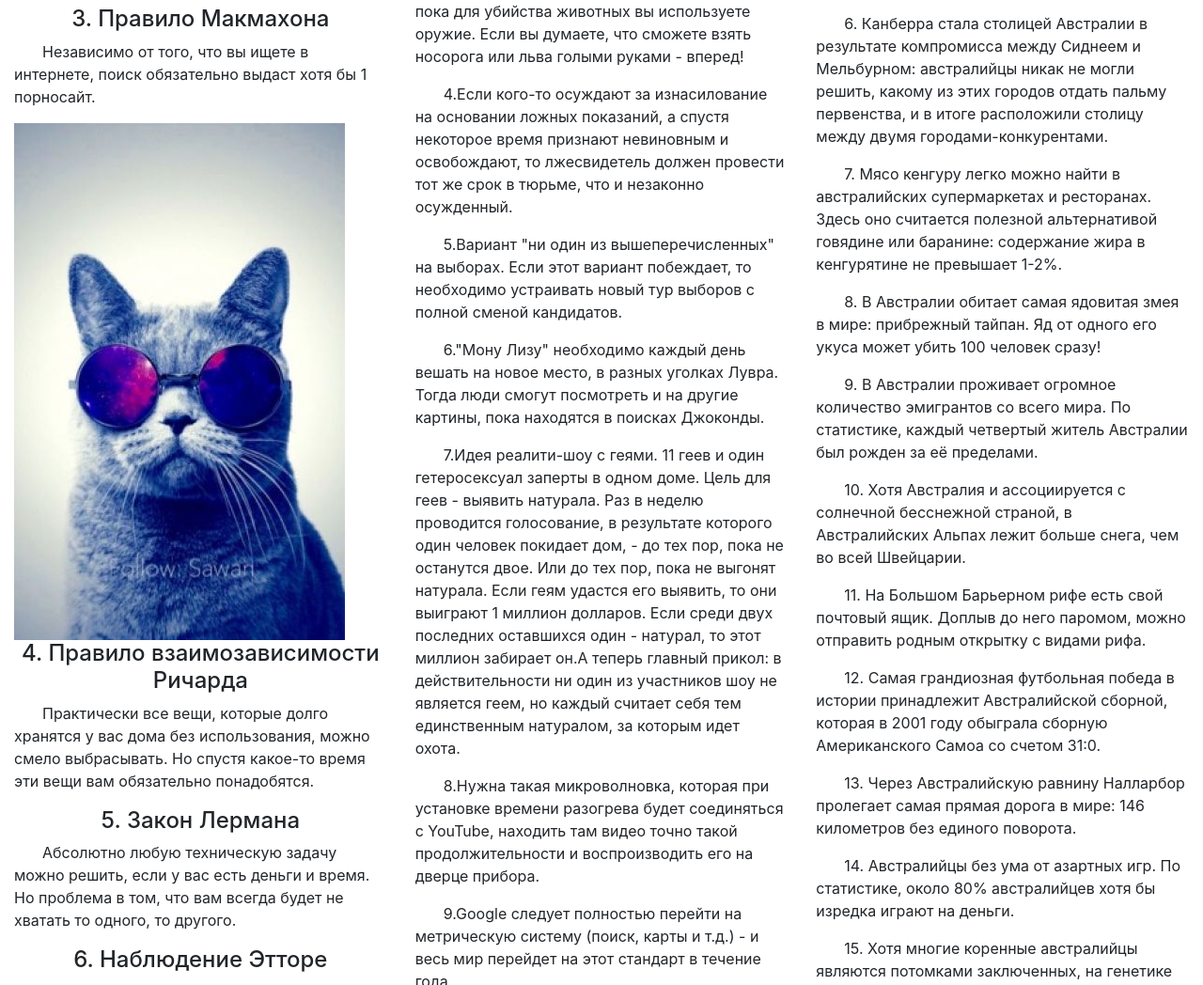
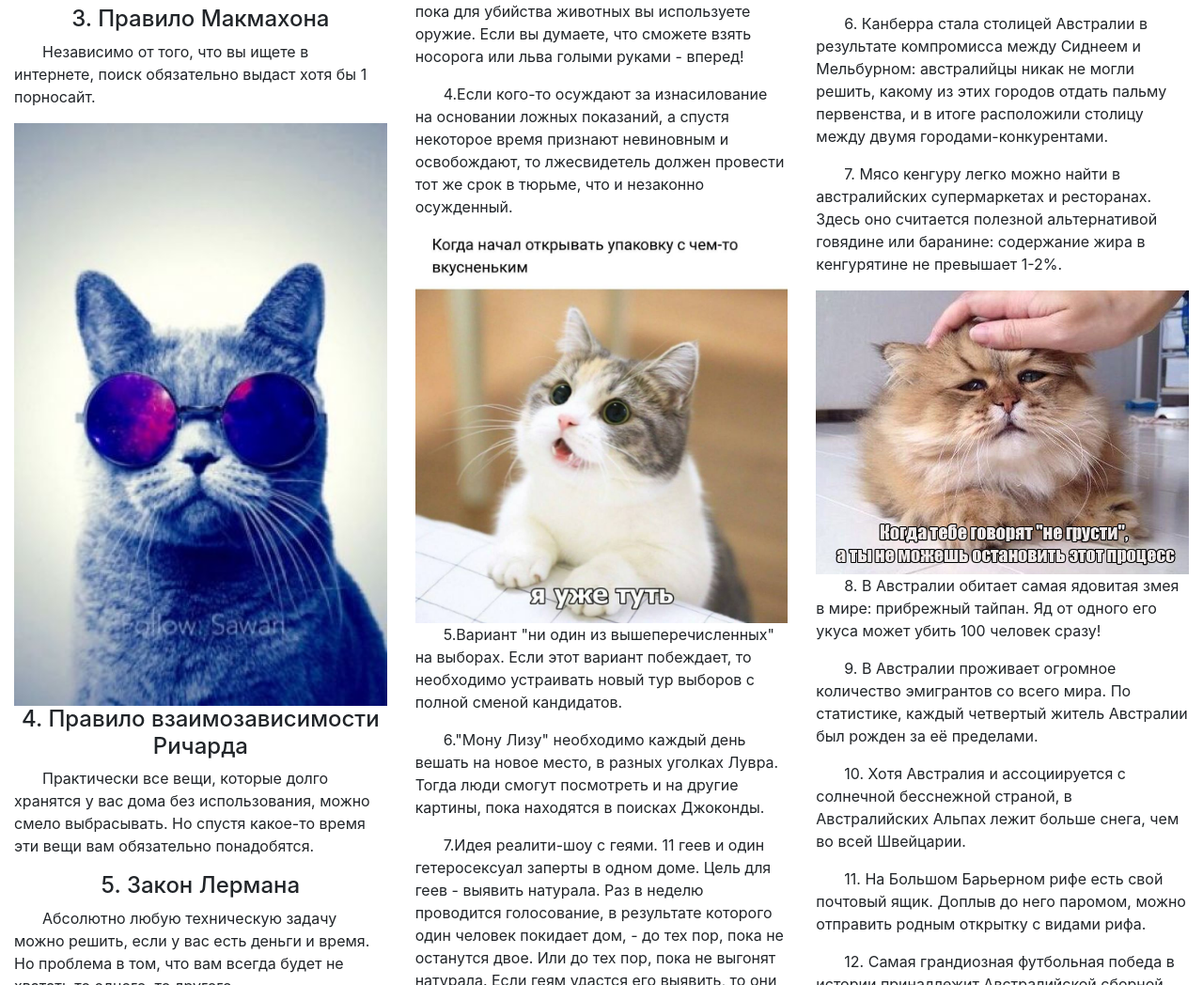
Before and after one commit to ilarionovdm/css-boot, a plain HTML site: page index.html in a window 1280 px wide. Shown: the part 1043-2091 px from the top of the page at 94% size. Drawn offline with nearby package versions, Linux system fonts and the light colour scheme.

Commit message:
added img

```diff
--- a/index.html
+++ b/index.html
@@ -42,7 +42,7 @@
                     <p class="simple-text">Это один из самых популярных законов, который утверждает, что, если что-то может пойти не так, оно обязательно пойдет не так. И из всех возможных худших ситуаций произойдет именно самая худшая. Однако, наша редакция не совсем согласна с этим законом.</p>
                     <h4 class="text-header">3. Правило Макмахона</h4>
                     <p class="simple-text">Независимо от того, что вы ищете в интернете, поиск обязательно выдаст хотя бы 1 порносайт.</p>
-                    <img src="images/article-1.jpg">
+                    <img class='article-img' src="images/article-1.jpg">
                     <h4 class="text-header">4. Правило взаимозависимости Ричарда</h4>
                     <p class="simple-text">Практически все вещи, которые долго хранятся у вас дома без использования, можно смело выбрасывать. Но спустя какое-то время эти вещи вам обязательно понадобятся.</p>
                     <h4 class="text-header">5. Закон Лермана</h4>
@@ -85,6 +85,7 @@
                     <p class="simple-text">2. Каждый раз, когда конгрессмены повышают себе зарплату, они обязаны повысить и минимальную заработную плату на тот же процент.</p>
                     <p class="simple-text">3.Браконьерство незаконно лишь до тех пор, пока для убийства животных вы используете оружие. Если вы думаете, что сможете взять носорога или льва голыми руками - вперед!</p>
                     <p class="simple-text">4.Если кого-то осуждают за изнасилование на основании ложных показаний, а спустя некоторое время признают невиновным и освобождают, то лжесвидетель должен провести тот же срок в тюрьме, что и незаконно осужденный.</p>
+                    <img class='article-img' src="images/article-2.jpg">
                     <p class="simple-text">5.Вариант "ни один из вышеперечисленных" на выборах. Если этот вариант побеждает, то необходимо устраивать новый тур выборов с полной сменой кандидатов.</p>
                     <p class="simple-text">6."Мону Лизу" необходимо каждый день вешать на новое место, в разных уголках Лувра. Тогда люди смогут посмотреть и на другие картины, пока находятся в поисках Джоконды.</p>
                     <p class="simple-text">7.Идея реалити-шоу с геями. 11 геев и один гетеросексуал заперты в одном доме. Цель для геев - выявить натурала. Раз в неделю проводится голосование, в результате которого один человек покидает дом, - до тех пор, пока не останутся двое. Или до тех пор, пока не выгонят натурала. Если геям удастся его выявить, то они выиграют 1 миллион долларов. Если среди двух последних оставшихся один - натурал, то этот миллион забирает он.А теперь главный прикол: в действительности ни один из участников шоу не является геем, но каждый считает себя тем единственным натуралом, за которым идет охота.</p>
@@ -103,6 +104,7 @@
                     <p class="simple-text">5. Своих родственников – англичан – австралийцы иногда называют словечком «pome» — аббревиатурой «Prisoners of Mother England» — «Пленники матушки Англии».</p>
                     <p class="simple-text">6. Канберра стала столицей Австралии в результате компромисса между Сиднеем и Мельбурном: австралийцы никак не могли решить, какому из этих городов отдать пальму первенства, и в итоге расположили столицу между двумя городами-конкурентами.</p>
                     <p class="simple-text">7. Мясо кенгуру легко можно найти в австралийских супермаркетах и ресторанах. Здесь оно считается полезной альтернативой говядине или баранине: содержание жира в кенгурятине не превышает 1-2%.</p>
+                    <img class='article-img' src="images/article-3.jpg">
                     <p class="simple-text">8. В Австралии обитает самая ядовитая змея в мире: прибрежный тайпан. Яд от одного его укуса может убить 100 человек сразу!</p>
                     <p class="simple-text">9. В Австралии проживает огромное количество эмигрантов со всего мира. По статистике, каждый четвертый житель Австралии был рожден за её пределами.</p>
                     <p class="simple-text">10. Хотя Австралия и ассоциируется с солнечной бесснежной страной, в Австралийских Альпах лежит больше снега, чем во всей Швейцарии.</p>
```
